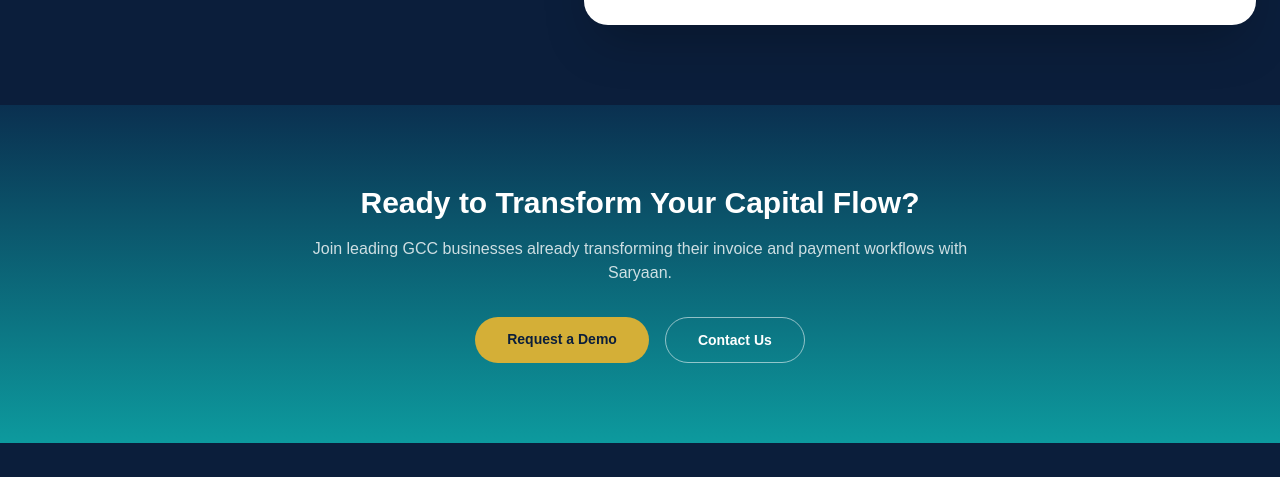
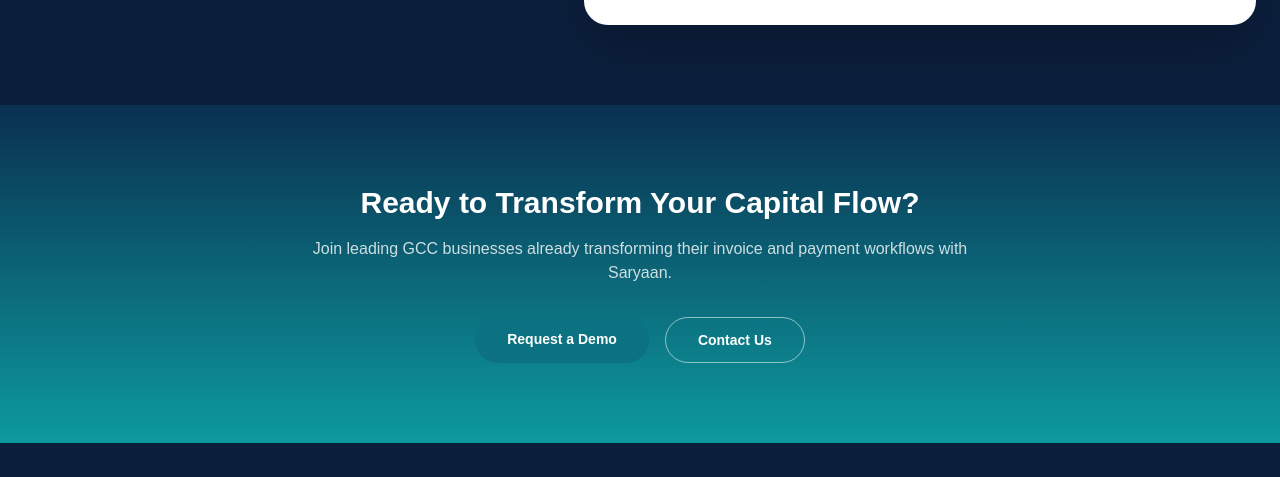
Before and after one commit to Maaz-webdeveloper/saryaan-new, a website: page index.html in a window 1280 px wide. Shown: the part 4152-4629 px from the top of the page. Drawn offline with Linux system fonts and the light colour scheme.

```diff
--- a/index.html
+++ b/index.html
@@ -595,7 +595,7 @@
         </p>
         <div class="flex flex-wrap justify-center gap-4">
             <a href="contact.html" class="cta-btn-hover px-8 py-3 rounded-full font-semibold text-sm transition-all duration-300 hover:-translate-y-0.5 hover:shadow-lg"
-               style="background:#D4AF37;color:#0B1E3B;">
+               style="background:#0C7281;color:white;">
                 Request a Demo
             </a>
             <a href="contact.html" class="px-8 py-3 rounded-full font-semibold text-sm text-white border transition-all duration-300 hover:bg-white hover:text-[#0B1E3B]"
```
